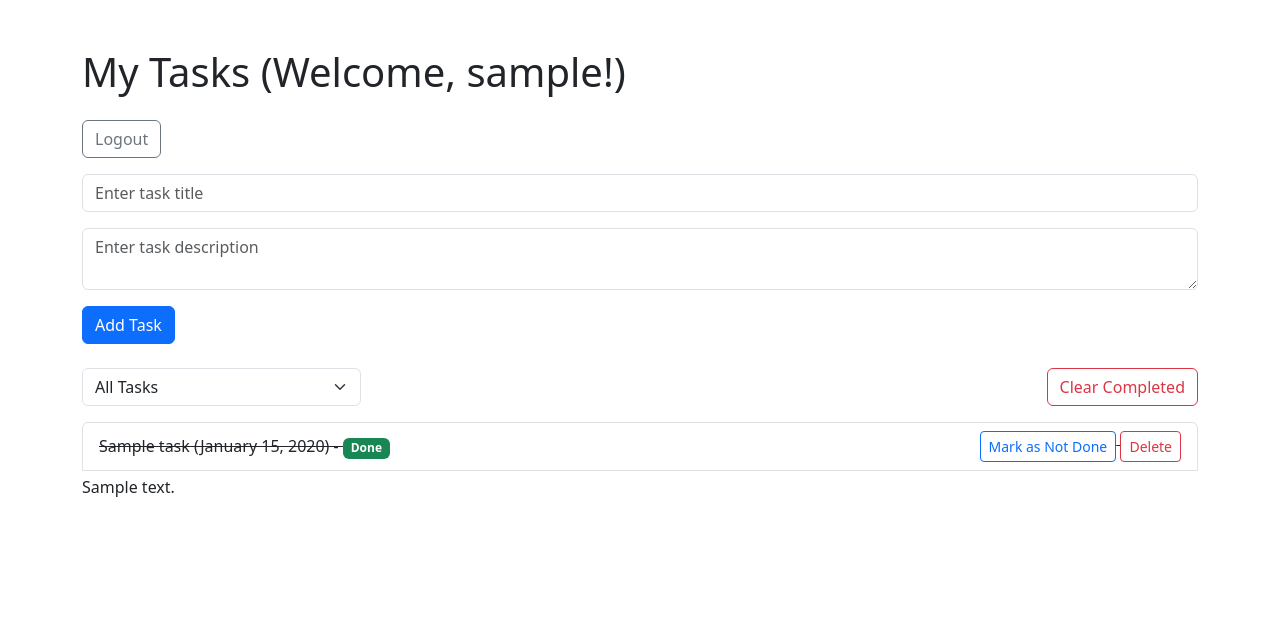
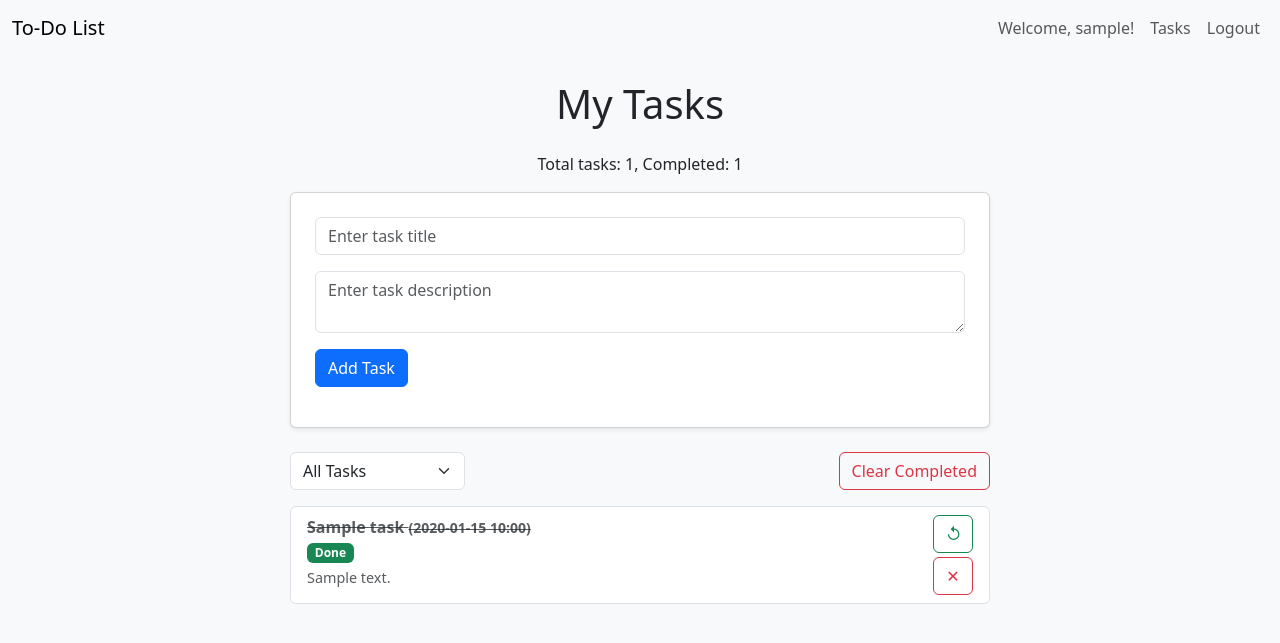
Before and after one commit to pydaemon/django-todo, a Django app: page / in a window 1280 px wide. Shown: the top 643 px of the page. Run offline with Django 5.2, Linux system fonts and the light colour scheme; a user stored in the database is signed in; tables that the repository leaves empty hold one stand-in row (values such as "Sample post").

Commit message:
Added navbar, task counter, and CSS styles

```diff
--- /dev/null
+++ b/static/css/style.css
@@ -0,0 +1,8 @@
+body {
+    background-color: #f8f9fa;
+}
+.list-group-item {
+    border-radius: 0.5rem;
+    margin-bottom: 10px;
+    word-break: break-word;
+}
--- /dev/null
+++ b/tasks/templates/base.html
@@ -0,0 +1,52 @@
+<!DOCTYPE html>
+<html lang="en">
+<head>
+    {% load static %}
+    <meta charset="UTF-8">
+    <title>{% block title %}Django To-Do List{% endblock %}</title>
+    <link href="https://cdn.jsdelivr.net/npm/bootstrap@5.3.6/dist/css/bootstrap.min.css" rel="stylesheet" integrity="sha384-4Q6Gf2aSP4eDXB8Miphtr37CMZZQ5oXLH2yaXMJ2w8e2ZtHTl7GptT4jmndRuHDT" crossorigin="anonymous">
+    <link rel="stylesheet" href="{% static 'css/style.css' %}">
+</head>
+<body>
+    <nav class="navbar navbar-expand-lg navbar-light bg-light">
+        <div class="container-fluid">
+            <a class="navbar-brand" href="{% url 'task_list' %}">To-Do List</a>
+            <button class="navbar-toggler" type="button" data-bs-toggle="collapse" data-bs-target="#navbarNav">
+                <span class="navbar-toggler-icon"></span>
+            </button>
+            <div class="collapse navbar-collapse" id="navbarNav">
+                <ul class="navbar-nav ms-auto">
+                    {% if user.is_authenticated %}
+                        <li class="nav-item">
+                            <span class="nav-link">Welcome, {{ user.username }}!</span>
+                        </li>
+                        <li class="nav-item">
+                            <a class="nav-link" href="{% url 'task_list' %}">Tasks</a>
+                        </li>
+                        <li class="nav-item">
+                            <form method="post" action="{% url 'logout' %}">
+                                {% csrf_token %}
+                                <button type="submit" class="nav-link btn btn-link">Logout</button>
+                            </form>
+                        </li>
+                    {% else %}
+                        <li class="nav-item">
+                            <a class="nav-link" href="{% url 'login' %}">Login</a>
+                        </li>
+                        <li class="nav-item">
+                            <a class="nav-link" href="{% url 'register' %}">Register</a>
+                        </li>
+                    {% endif %}
+                </ul>
+            </div>
+        </div>
+    </nav>
+    <div class="container mt-4">
+        <div class="mx-auto" style="max-width: 700px;">
+            {% block content %}
+            {% endblock %}
+        </div>
+    </div>
+    <script src="https://cdn.jsdelivr.net/npm/bootstrap@5.3.6/dist/js/bootstrap.bundle.min.js" integrity="sha384-j1CDi7MgGQ12Z7Qab0qlWQ/Qqz24Gc6BM0thvEMVjHnfYGF0rmFCozFSxQBxwHKO" crossorigin="anonymous"></script>
+</body>
+</html>
--- a/tasks/templates/tasks/task_list.html
+++ b/tasks/templates/tasks/task_list.html
@@ -1,23 +1,15 @@
-<!DOCTYPE html>
-<html lang="en">
-<head>
-    <meta charset="UTF-8">
-    <title>To-Do List</title>
-    <link href="https://cdn.jsdelivr.net/npm/bootstrap@5.3.6/dist/css/bootstrap.min.css" rel="stylesheet" integrity="sha384-4Q6Gf2aSP4eDXB8Miphtr37CMZZQ5oXLH2yaXMJ2w8e2ZtHTl7GptT4jmndRuHDT" crossorigin="anonymous">
-</head>
-<body>
-    <div class="container mt-5">
-        <h1 class="mb-4">My Tasks (Welcome, {{ request.user.username }}!)</h1>
-        <form method="post" action="{% url 'logout' %}" class="mb-3">
-            {% csrf_token %}
-            <button type="submit" class="btn btn-outline-secondary">Logout</button>
-        </form>
+{% extends 'base.html' %}
+{% block title %}My Tasks{% endblock %}
+{% block content %}
+<h1 class="mb-4 text-center">My Tasks</h1>
+<p class="mb-3 text-center">Total tasks: {{ total_tasks }}, Completed: {{ completed_tasks }}</p>
 {% if error %}
     <div class="alert alert-danger" role="alert">
         {{ error }}
     </div>
 {% endif %}
-        <form method="post" class="mb-4">
+<div class="card p-4 mb-4 shadow-sm">
+    <form method="post" class="mb-3">
         {% csrf_token %}
         <div class="mb-3">
             <input type="text" name="title" placeholder="Enter task title" class="form-control">
@@ -27,6 +19,7 @@
         </div>
         <button type="submit" class="btn btn-primary">Add Task</button>
     </form>
+</div>
 <div class="mb-3 d-flex justify-content-between">
     <form method="get" class="w-25">
         <select name="filter" class="form-select" onchange="this.form.submit()">
@@ -42,32 +35,36 @@
 </div>
 <ul class="list-group">
     {% for task in tasks %}
-                <li class="list-group-item d-flex justify-content-between align-items-center {% if task.completed %}text-decoration-line-through{% endif %}">
-                    <div>
-                        {{ task.title }} ({{ task.created_at|date:"F d, Y" }}) -
-                        {% if task.completed %}
-                            <span class="badge bg-success">Done</span>
-                        {% else %}
-                            <span class="badge bg-secondary">Not Done</span>
-                        {% endif %}
+        <li class="list-group-item">
+            <div class="d-flex justify-content-between align-items-start">
+                <div class="flex-grow-1 pe-3" style="min-width: 0;">
+                    <div {% if task.completed %}class="text-decoration-line-through text-muted fw-bold"{% else %}class="fw-bold"{% endif %}>
+                        {{ task.title }}
+                        <small class="text-muted">({{ task.created_at|date:"Y-m-d H:i" }})</small>
                     </div>
-                    <div>
-                        <form method="post" action="{% url 'toggle_task' task.id %}" style="display: inline;">
+                    <span class="badge {% if task.completed %}bg-success{% else %}bg-secondary{% endif %}">
+                        {% if task.completed %}Done{% else %}Not Done{% endif %}
+                    </span>
+                    <p class="mb-0 mt-1 text-muted" style="font-size: 0.9rem;">
+                        {% if task.description %}{{ task.description }}{% else %}<em>No description</em>{% endif %}
+                    </p>
+                </div>
+                <div class="btn-group-vertical btn-group-sm d-flex flex-column gap-1">
+                    <form method="post" action="{% url 'toggle_task' task.id %}">
                         {% csrf_token %}
-                            <button type="submit" class="btn btn-sm btn-outline-primary">{% if not task.completed %}Mark as Done{% else %}Mark as Not Done{% endif %}</button>
+                        <button type="submit" class="btn btn-outline-success" style="width: 40px;">
+                            {% if not task.completed %}✓{% else %}↺{% endif %}
+                        </button>
                     </form>
-                        <form method="post" action="{% url 'delete_task' task.id %}" style="display: inline;">
+                    <form method="post" action="{% url 'delete_task' task.id %}">
                         {% csrf_token %}
-                            <button type="submit" class="btn btn-sm btn-outline-danger">Delete</button>
+                        <button type="submit" class="btn btn-outline-danger" style="width: 40px;">✕</button>
                     </form>
                 </div>
+            </div>
         </li>
-                <p class="mt-1">{% if task.description %}{{ task.description }}{% else %}No description{% endif %}</p>
     {% empty %}
         <li class="list-group-item">No tasks yet.</li>
     {% endfor %}
 </ul>
-    </div>
-    <script src="https://cdn.jsdelivr.net/npm/bootstrap@5.3.6/dist/js/bootstrap.bundle.min.js" integrity="sha384-j1CDi7MgGQ12Z7Qab0qlWQ/Qqz24Gc6BM0thvEMVjHnfYGF0rmFCozFSxQBxwHKO" crossorigin="anonymous"></script>
-</body>
-</html>
+{% endblock %}
--- a/tasks/views.py
+++ b/tasks/views.py
@@ -14,6 +14,8 @@ def task_list(request):
     elif filter_type == "not_completed":
         tasks = tasks.filter(completed=False)
     tasks = tasks.order_by("-created_at")
+    total_tasks = tasks.count()
+    completed_tasks = tasks.filter(completed=True).count()
     if request.method == "POST":
         title = request.POST.get("title")
         description = request.POST.get("description", "")
@@ -23,10 +25,24 @@ def task_list(request):
         else:
             error = "Title is required."
             return render(
-                request, "tasks/task_list.html", {"tasks": tasks, "error": error}
+                request,
+                "tasks/task_list.html",
+                {
+                    "tasks": tasks,
+                    "error": error,
+                    "total_tasks": total_tasks,
+                    "completed_tasks": completed_tasks,
+                },
             )
     return render(
-        request, "tasks/task_list.html", {"tasks": tasks, "filter_type": filter_type}
+        request,
+        "tasks/task_list.html",
+        {
+            "tasks": tasks,
+            "filter_type": filter_type,
+            "total_tasks": total_tasks,
+            "completed_tasks": completed_tasks,
+        },
     )
 
 
```
Also changed, not shown: tasks/templates/registration/login.html (+22 -20 lines), tasks/templates/registration/register.html (+26 -22 lines), tasks/migrations/0003_alter_task_title.py (added), tasks/migrations/0004_alter_task_title.py (added). Lines whose indentation alone changed are shown as unchanged.
